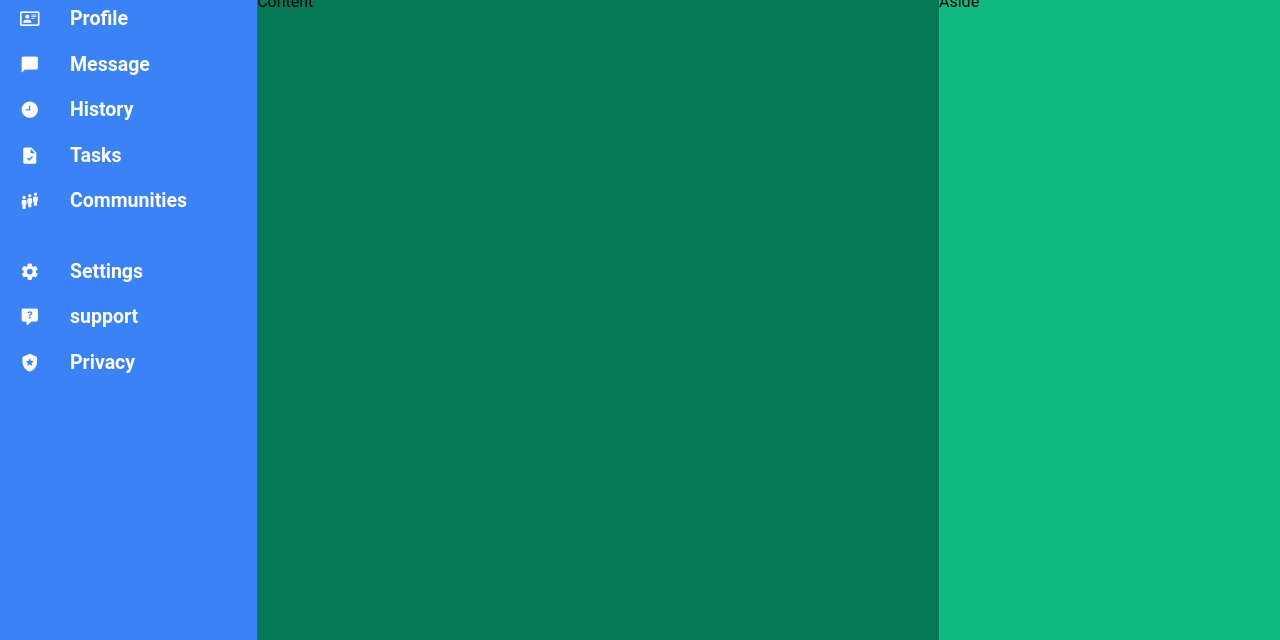
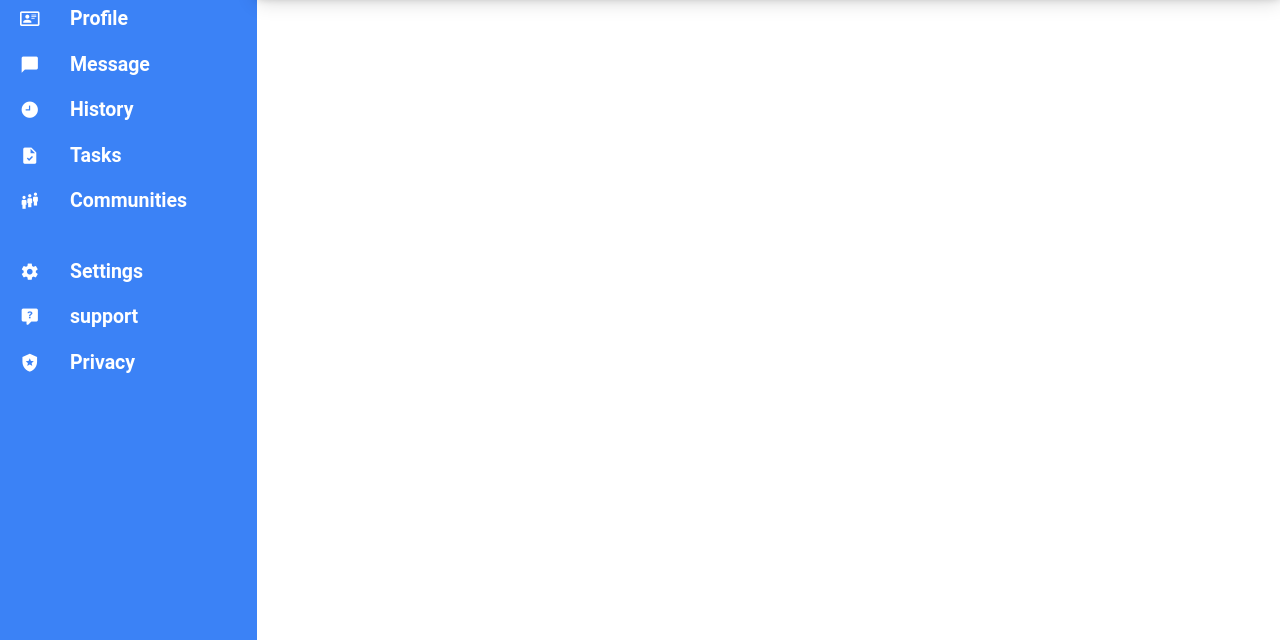
Before and after one commit to karti16/dashboard, a plain HTML site: page index.html in a window 1280 px wide. Shown: the part 160-800 px from the top of the page. Drawn offline with Linux system fonts and the light colour scheme.

Commit message:
added box-shadow to header

```diff
--- a/asset/style.css
+++ b/asset/style.css
@@ -160,17 +160,16 @@ table {
 }
 .header {
   grid-area: nav;
-  background-color: #ffffff;
+
   padding: 12px 30px;
   grid-row-gap: 10px;
+  box-shadow: 0 4px 8px 0 rgba(0, 0, 0, 0.2), 0 6px 20px 0 rgba(0, 0, 0, 0.19);
 }
 .content {
   grid-area: content;
-  background-color: #047857;
 }
 .aside {
   grid-area: aside;
-  background-color: #10b981;
 }
 a {
   display: flex;
--- a/index.html
+++ b/index.html
@@ -59,8 +59,8 @@
           <button>Share</button>
         </div>
       </div>
-      <div class="content">Content</div>
-      <div class="aside">Aside</div>
+      <div class="content"></div>
+      <div class="aside"></div>
     </div>
   </body>
 </html>
```
